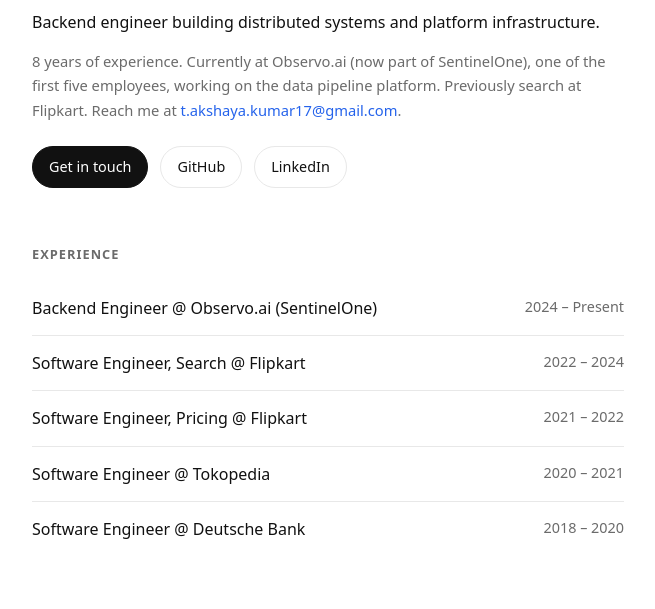
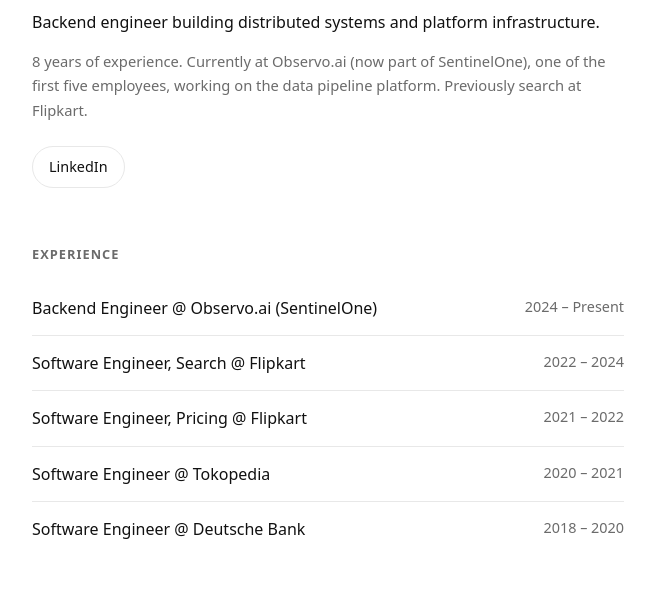
Before and after one commit to ak-17/akshayakumar_xyz, a plain HTML site: page public/index.html in a window 1280 px wide. Shown: the part 191-800 px from the top of the page, without its empty margins (312-967 px from the left). Drawn offline with Linux system fonts and the light colour scheme.

Commit message:
removed mailto

```diff
--- a/public/index.html
+++ b/public/index.html
@@ -43,10 +43,8 @@
     <div class="avatar">AK</div>
     <h1>Akshaya Kumar T</h1>
     <p>Backend engineer building distributed systems and platform infrastructure.</p>
-    <p class="d">8 years of experience. Currently at Observo.ai (now part of SentinelOne), one of the first five employees, working on the data pipeline platform. Previously search at Flipkart. Reach me at <a href="mailto:t.akshaya.kumar17@gmail.com">t.akshaya.kumar17@gmail.com</a>.</p>
+    <p class="d">8 years of experience. Currently at Observo.ai (now part of SentinelOne), one of the first five employees, working on the data pipeline platform. Previously search at Flipkart.</p>
     <div class="btns">
-        <a class="btn primary" href="mailto:t.akshaya.kumar17@gmail.com">Get in touch</a>
-        <a class="btn" href="https://github.com/ak-17">GitHub</a>
         <a class="btn" href="https://www.linkedin.com/in/akshaya-kumar-t">LinkedIn</a>
     </div>
 
```
